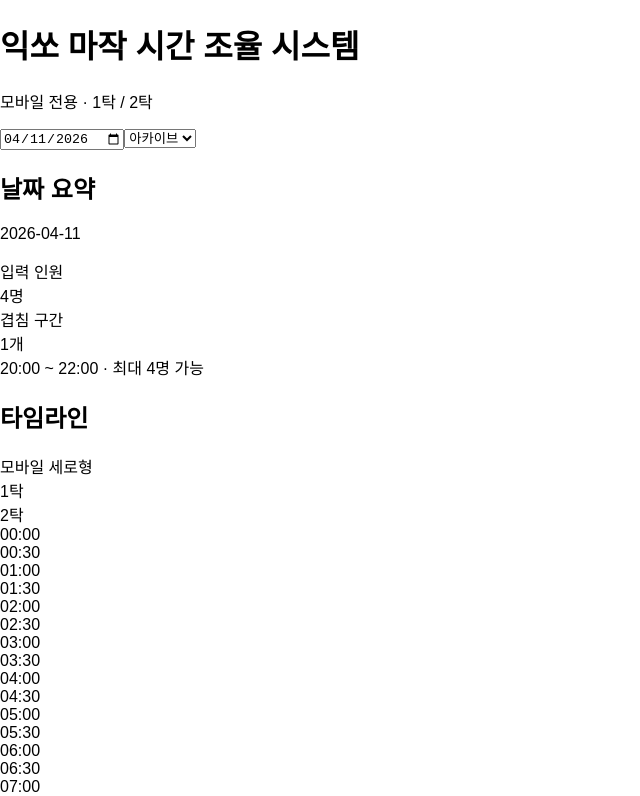
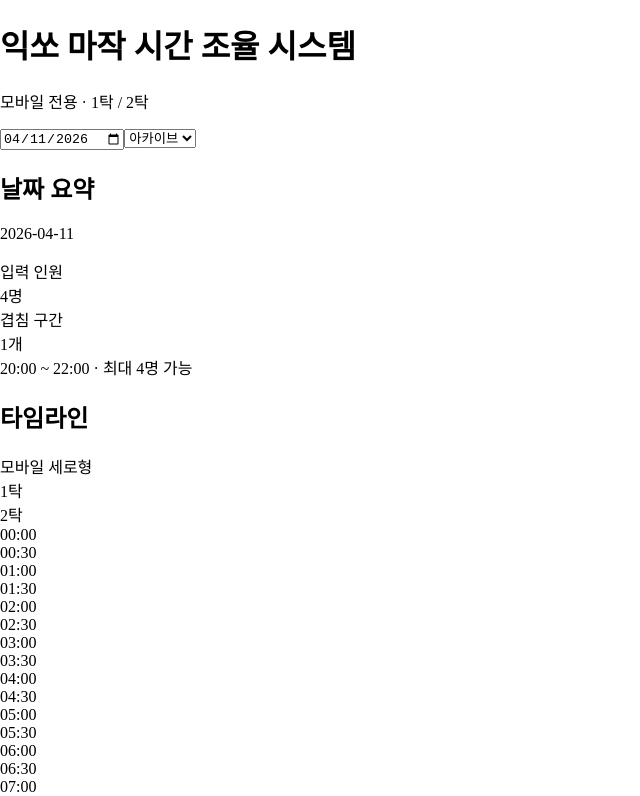
Before and after one commit to msjo232/ixso-mahjong, a Next.js app: page / in a window 1280 px wide. Shown: the top 796 px of the page, without its empty margins (0-640 px from the left). Built offline with nearby package versions, Linux system fonts and the light colour scheme.

Commit message:
Update globals.css

```diff
--- a/app/globals.css
+++ b/app/globals.css
@@ -1,4 +1,9 @@
+* {
+  box-sizing: border-box;
+}
+
+html,
 body {
   margin: 0;
-  font-family: sans-serif;
+  padding: 0;
 }
```
